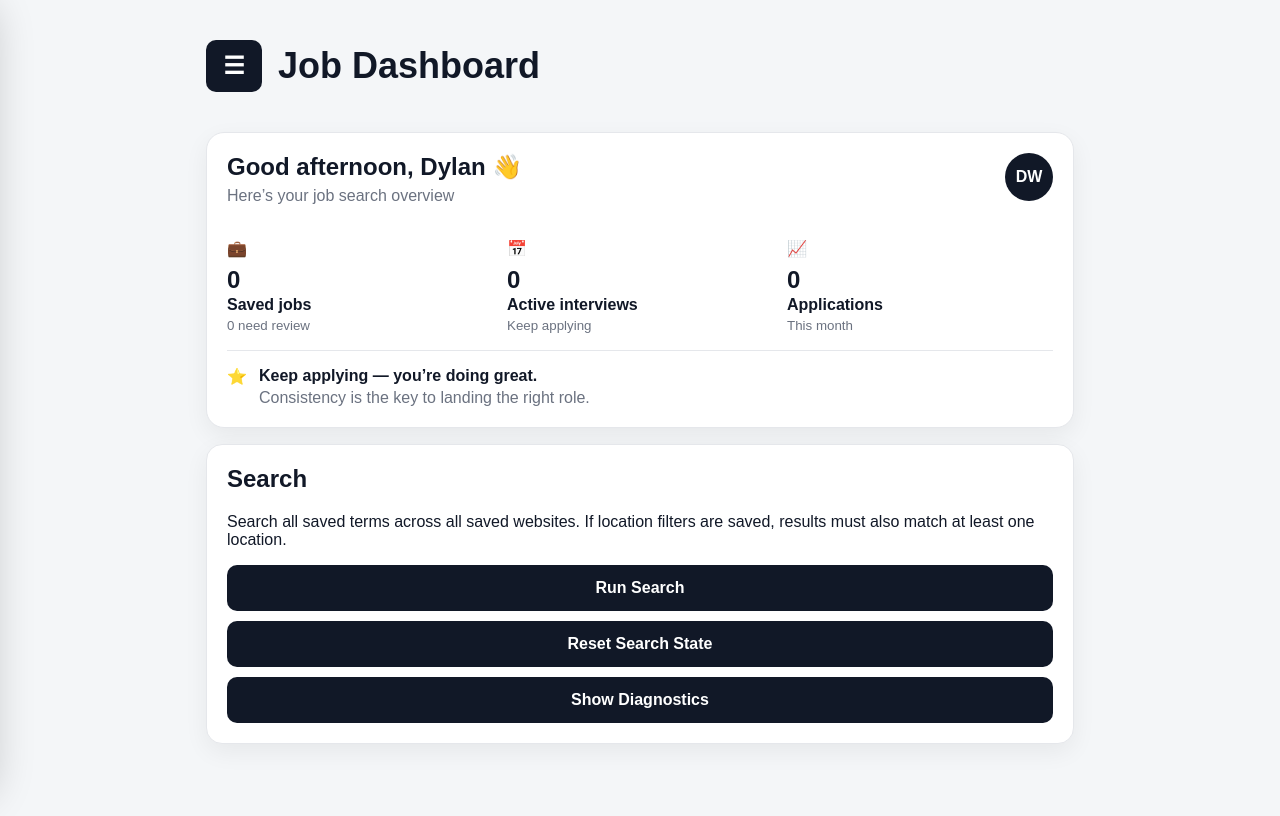
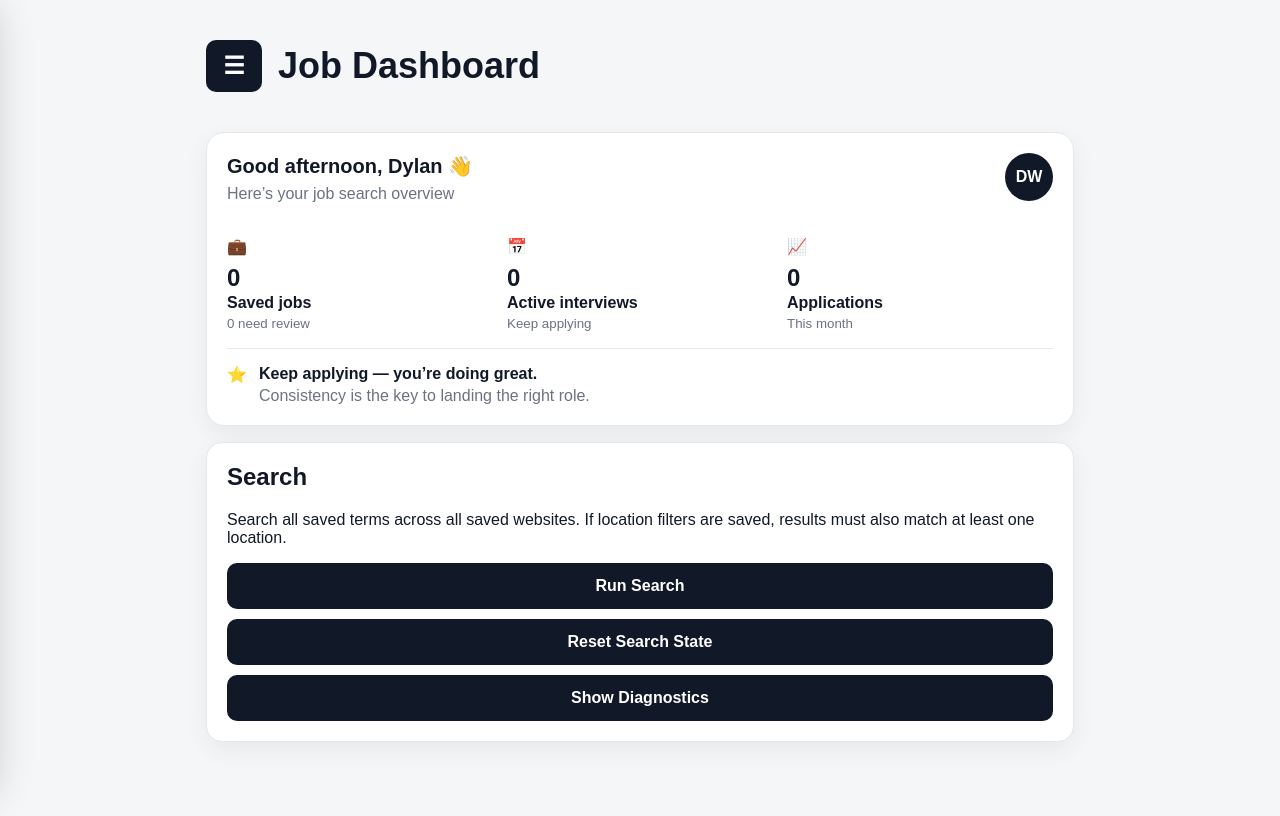
Before and after one commit to dcast-gif/Job-Watcher, a Next.js app: page / in a window 1280 px wide. Shown: the top 816 px of the page. Built offline with nearby package versions, Linux system fonts and the light colour scheme.

Commit message:
Update globals.css

```diff
--- a/app/globals.css
+++ b/app/globals.css
@@ -527,7 +527,8 @@ select {
 
 .heroTop h2 {
   margin: 0 0 6px;
-  font-size: 24px;
+  font-size: 20px;
+  line-height: 1.3;
 }
 
 .heroTop p {
@@ -550,7 +551,7 @@ select {
 
 .heroStats {
   display: grid;
-  grid-template-columns: repeat(3, 1fr);
+  grid-template-columns: repeat(3, minmax(0, 1fr));
   gap: 14px;
   padding: 16px 0;
   border-bottom: 1px solid #e5e7eb;
```
